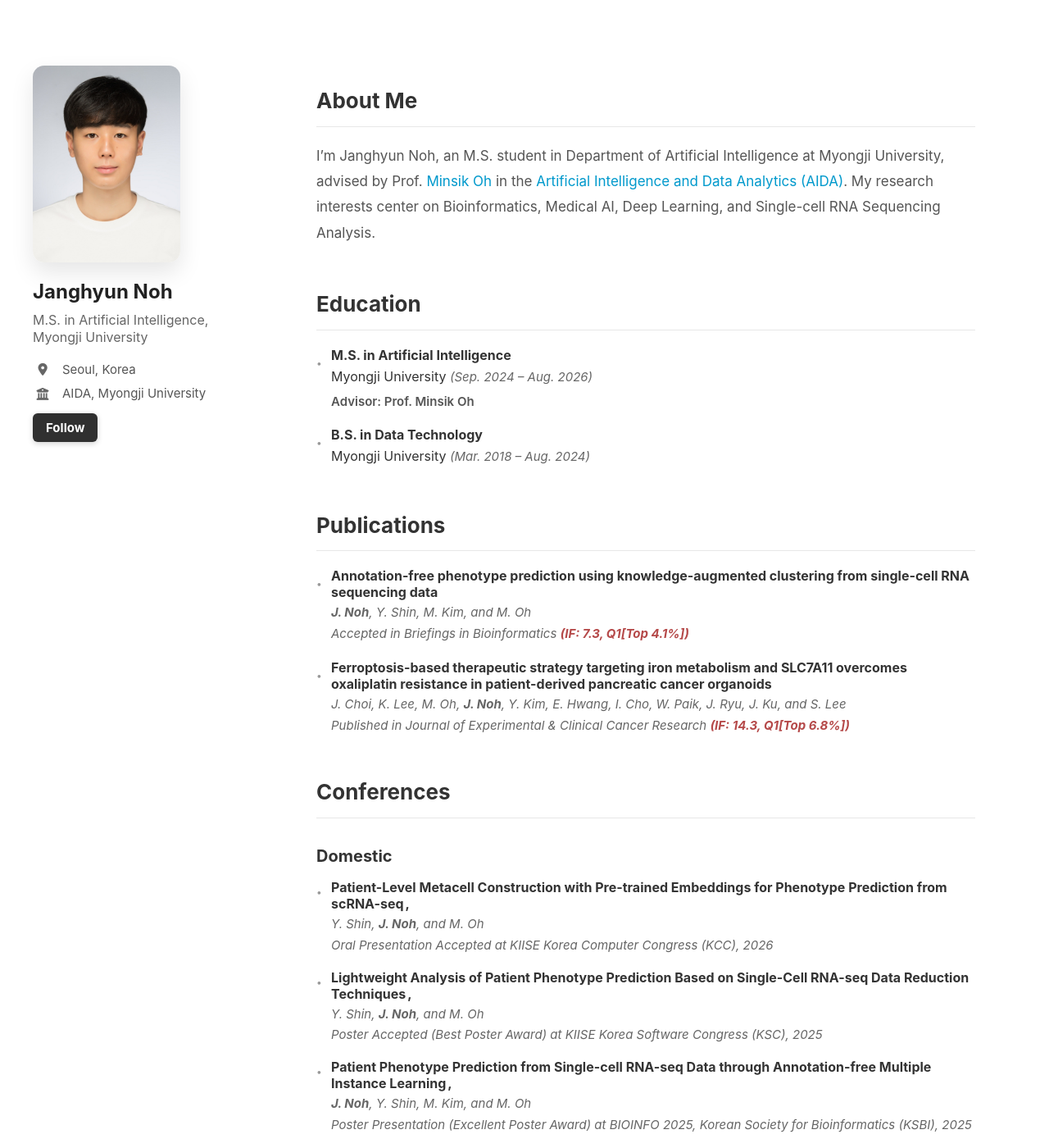
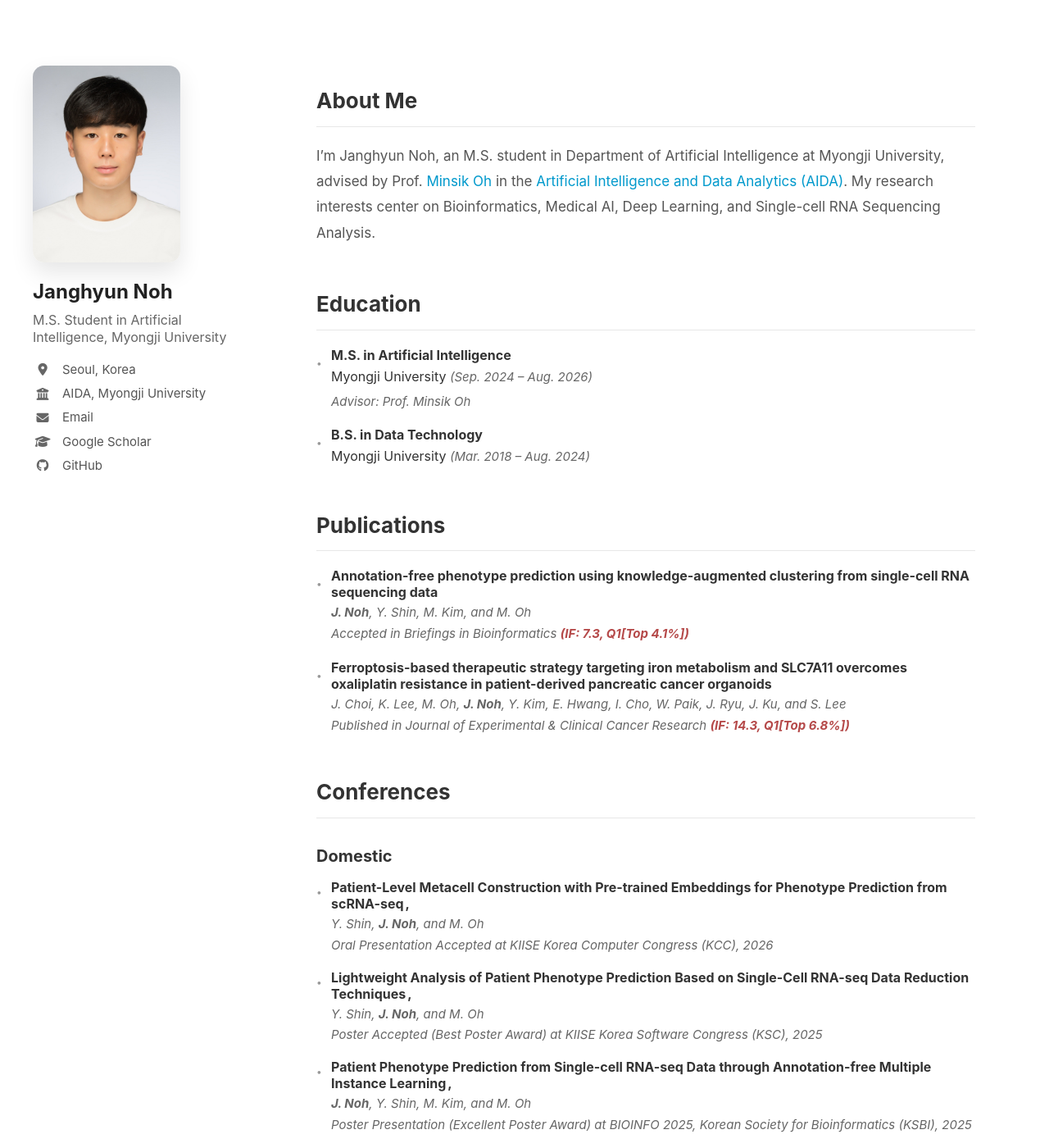
Before and after one commit to janghyunnoh/janghyunnoh.github.io, a Jekyll site: the page built from index.md, in a window 1280 px wide and 1400 px high. Shown: the whole window at 82% size. Built offline with Jekyll 4.4.1, drawn with Linux system fonts in a browser that asks for light colours.

Commit message:
Simplify profile links layout

```diff
--- a/_layouts/profile.html
+++ b/_layouts/profile.html
@@ -12,7 +12,7 @@
         <aside class="sidebar">
             <img src="{{ '/assets/img/profile.jpg' | relative_url }}" alt="Janghyun Noh" class="profile-image">
             <h1 class="name">Janghyun Noh</h1>
-            <p class="title">M.S. in Artificial Intelligence, Myongji University</p>
+            <p class="title">M.S. Student in Artificial Intelligence, Myongji University</p>
 
             <div class="info-item">
                 <i class="fas fa-map-marker-alt"></i>
@@ -23,8 +23,6 @@
                 <span>AIDA, Myongji University</span>
             </div>
 
-            <div class="follow-menu">
-                <button type="button" class="follow-toggle">Follow</button>
             <div class="links">
                 <a href="mailto:watercar99@naver.com" class="link-item">
                     <i class="fa-solid fa-envelope"></i> Email
@@ -41,7 +39,6 @@
                 </a>
                 -->
             </div>
-            </div>
         </aside>
 
         <main class="main-content">
--- a/assets/css/profile.css
+++ b/assets/css/profile.css
@@ -73,62 +73,8 @@ body {
     text-align: center;
 }
 
-.follow-menu {
-    position: relative;
-    width: fit-content;
-    margin-top: 14px;
-}
-
-.follow-toggle {
-    appearance: none;
-    border: 0;
-    border-radius: 6px;
-    background: #303030;
-    color: #fff;
-    cursor: pointer;
-    font: inherit;
-    font-size: 15px;
-    font-weight: 700;
-    line-height: 1;
-    padding: 10px 16px;
-    box-shadow: 0 2px 7px rgba(0,0,0,0.18);
-}
-
-.follow-toggle:focus-visible {
-    outline: 2px solid #0099cc;
-    outline-offset: 3px;
-}
-
 .links {
-    position: absolute;
-    top: calc(100% + 12px);
-    left: 0;
-    z-index: 10;
-    display: none;
-    width: 230px;
-    padding: 16px 18px 12px;
-    background: #fff;
-    border: 1px solid #e5e5e5;
-    border-radius: 6px;
-    box-shadow: 0 4px 14px rgba(0,0,0,0.16);
-}
-
-.links::before {
-    content: "";
-    position: absolute;
-    top: -9px;
-    left: 32px;
-    width: 16px;
-    height: 16px;
-    background: #fff;
-    border-left: 1px solid #e5e5e5;
-    border-top: 1px solid #e5e5e5;
-    transform: rotate(45deg);
-}
-
-.follow-menu:hover .links,
-.follow-menu:focus-within .links {
-    display: block;
+    margin-top: 0;
 }
 
 .link-item {
@@ -138,7 +84,7 @@ body {
     column-gap: 12px;
     color: #555;
     text-decoration: none;
-    margin-bottom: 11px;
+    margin-bottom: 9px;
     font-size: 15px;
     line-height: 1.35;
     transition: color 0.2s;
@@ -255,9 +201,9 @@ body {
 
 .main-content .section-list .education-advisor {
     margin-top: 6px;
-    font-style: normal;
-    color: #555;
-    font-weight: 600;
+    font-style: italic;
+    color: #666;
+    font-weight: 400;
 }
 
 .main-content li {
@@ -428,7 +374,8 @@ body {
     margin-left: 0; /* align with title start */
     margin-top: 6px;
     color: #666;
-    font-weight: 600;
+    font-style: italic;
+    font-weight: 400;
 }
 
 .main-content p + p {
@@ -477,7 +424,6 @@ body {
     }
 
     .info-item,
-    .follow-menu,
     .links {
         width: min(100%, 300px);
     }
@@ -487,26 +433,8 @@ body {
         margin-bottom: 8px;
     }
 
-    .follow-menu {
-        margin-top: 6px;
-    }
-
-    .follow-toggle {
-        display: none;
-    }
-
     .links {
-        position: static;
-        display: block;
-        padding: 0;
-        background: transparent;
-        border: 0;
-        border-radius: 0;
-        box-shadow: none;
-    }
-
-    .links::before {
-        display: none;
+        margin-top: 0;
     }
 
     .link-item {
```
Lines whose indentation alone changed are shown as unchanged.
